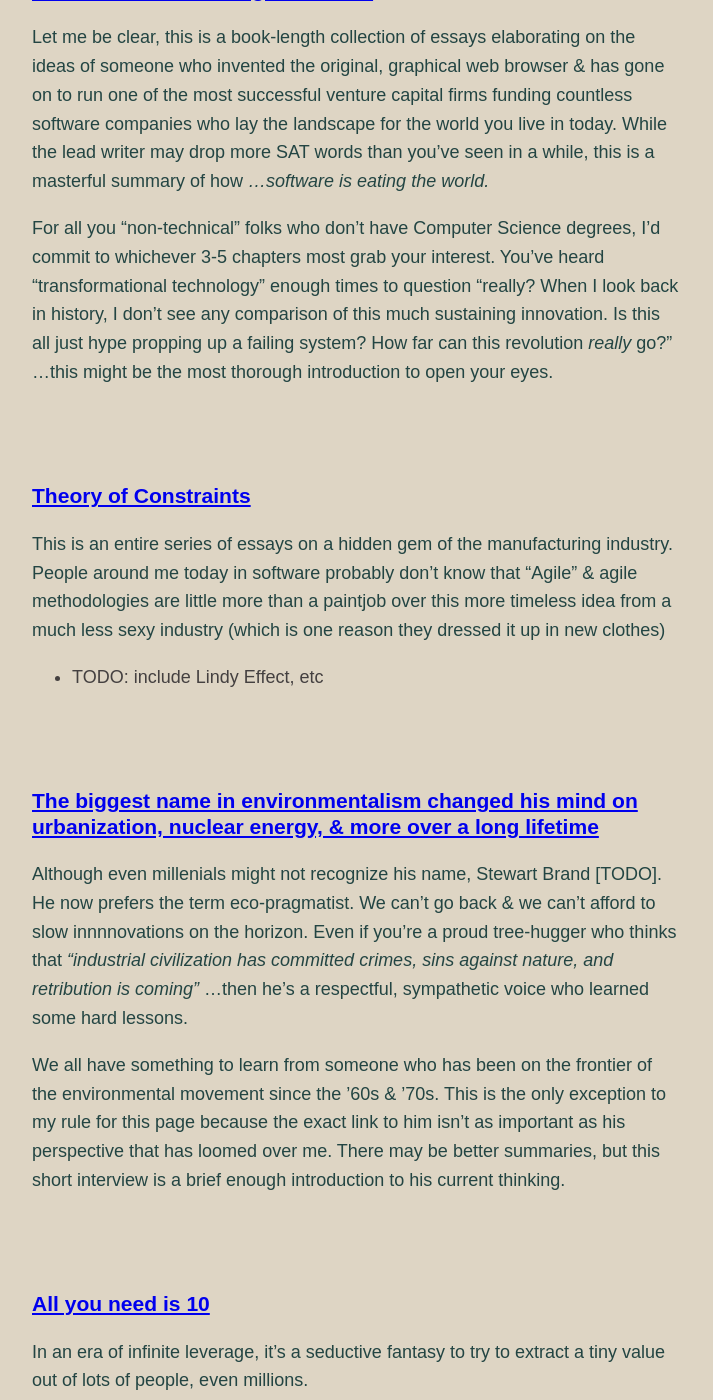
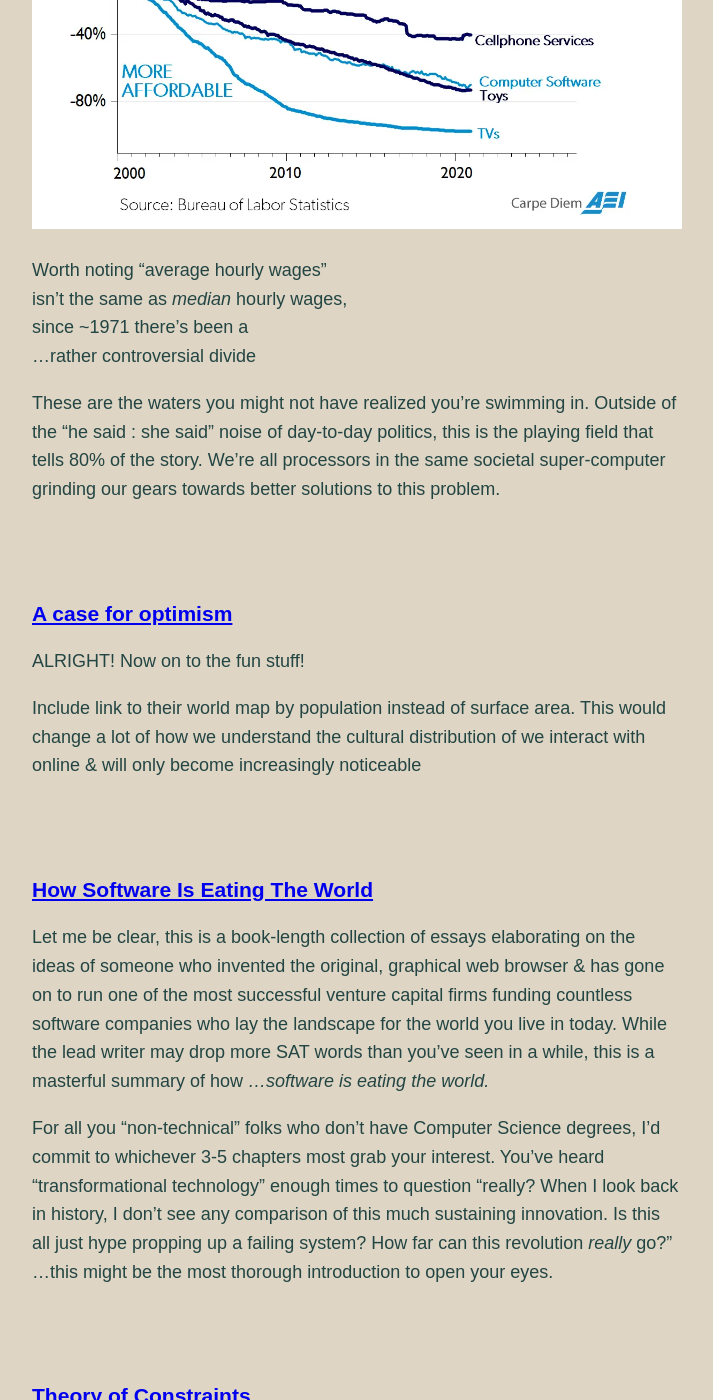
Before and after one commit to theshteves/stevenkneiser.com, a Jekyll site: the page built from links.md, in a window 1280 px wide and 1400 px high, scrolled down 4995 px. Shown: the whole window, without its empty margins (283-996 px from the left). Built offline with Jekyll 4.4.1, drawn with Linux system fonts in a browser that asks for light colours; some of the changed text lies outside the part shown.

Commit message:
added to /links

```diff
--- a/_config.yml
+++ b/_config.yml
@@ -33,3 +33,6 @@
   - jekyll-seo-tag
   - jekyll-sitemap
   - jekyll-toc
+
+exclude:
+  - stevenkneiser.com
--- a/links.md
+++ b/links.md
@@ -19,18 +21,16 @@
 * [Attia on Longevity](#how-aging-will-kill-you-what-you-can-do-about-that)
 * [r/personalfinance flowchart](#rpersonalfinance-flowchart)
 * [2 decades of Inflation](#2-decades-of-inflation)
-* how software is eating the world
-* [don't be so cynical](#dont-be-so-cynical)
-* first, ten
+* [A case for optimism](#dont-be-so-cynical)
+* [first, 10](#all-you-need-is-10)
 * tiny product is why
 * [Theory of Constraints](#theory-of-constraints)
-* stewart brand's ideological shift on environmentalism
+* [how software is eating the world](#how-software-is-eating-the-world)
+* maturing environmentalism <!---an old dog in environmentalism learned new tricks-->
 * former UN ambassador for singapore on the ASEAN miracle vs The West
 * [Everything Is A Remix™](#everything-is-a-remix)
 * [You don't have to be local](#you-dont-have-to-be-local)
-* "against waldenponding"
-* air purifier
-* maybe even a "classic" or 2
+* air quality
 * [memorable quotes](#quotes)
 
 
@@ -41,6 +41,8 @@
 ## [How aging will kill you<br>& what you can do about that](https://youtu.be/vDFxdkck354?t=478){:target="\_blank"}
 
 <iframe width="100%" height="315" src="https://www.youtube.com/embed/vDFxdkck354?start=478" title="Peter Attia - Reverse engineered approach to human longevity" frameborder="0" allow="accelerometer; autoplay; clipboard-write; encrypted-media; gyroscope; picture-in-picture" allowfullscreen></iframe>
+
+Don't worry, there's no strong-arm philosophy/product/pitch at the end here: just a survey of some exploratory research.
 
 Here's Peter, both an engineer & accomplished medical doctor, speaking to a room
 of medical researchers so don't expect to follow every detail of this
@@ -65,6 +67,8 @@
 
 _(Specific to the U.S.)_
 
+The art of investing is the art of decision-making. Every decision you make is a vote for the person you'll become. **This is the lazy-yet-informed approach to maximize your returns _relative to your risk & effort_**. The "20% of effort that will yield you 80% of the results"
+
 In my experience,
 <br>you'll take this 1 of 2 ways
 <br>(assuming this is news to you):
@@ -74,7 +78,7 @@
 
 * TODO: why that's not this case
 
-The secret is that you have a backwards case of "grass is greener". Ignorance is not bliss & you know it: it eats away at you from the inside until you're a hollow shell of your former self. Getting clear on "your finances" is actually the true antidote to stress. For many, thinking about money is like having to stare into the abyss of their problems, when it's actually more like ropping off a crime scene & getting the victims the answers they deserve.
+The secret is that you have a backwards case of "grass is greener". Ignorance is not bliss & you know it: it eats away at you from the inside until you're a hollow shell of your former self. Getting clear on "your finances" is the only antidote to stress, the only therapy of its kind. For many, thinking about money is like having to stare into the abyss of their problems, when it's actually more like roping off a crime scene & getting the victims the answers they deserve.
 
 You may think you have nothing, that you're doomed, but a quick google search will find you many stories of people that have gotten out of significantly more dire financial circumstances. Just because you have 40k/80k/120k in student loan debt & several thousand in credit card debt is far from the end of the world.
 
@@ -98,6 +102,17 @@
 
 > _"A fool & his money are soon parted"_<br>--[proverb]
 
+<br>
+
+That's my plea
+<br>& I hope you'll thank me
+<br>for not burying it further down
+
+_P.S. Your parents called 📞<br>they want to know when you're finally going to get a haircut & a "real" job_
+
+Their words, not mine
+
+
 <br><br>
 
 
@@ -105,16 +120,30 @@
 
 _(Specific to the U.S.)_
 
-You might not care about economic theory, but this single graph explains so much of the current economy around us [in the U.S.]. In the last 20 years, what goods & services are more expensive dollar-for-dollar than they used to be?
+You might not care about economic theory, but this single graph explains so much of the current economy around us [in the U.S.]. **In the last 20 years, what goods & services have become more expensive dollar-for-dollar & by how much?**
 
-You may be familiar with the general _idea_ of inflation & how $80 was _a very big deal_ in 1910, but not every dollar is equal [in the way you thought]. This is a simply peak behind the curtain of inflation _grouped by sector_
+You may be familiar
+<br>with _the general idea_ of inflation
+<br>& how $80 was _"actually a pretty big deal"_ in 1910,
+
+but not every dollar is equal [in the way you thought],
+<br>so let's peak behind that curtain _...by sector_
 
 ![Baumol's Cost Disease](/assets/img/cost-disease.webp){:style="width:100%"}
+
+Worth noting "average hourly wages"
+<br>isn't the same as _median_ hourly wages,
+<br>since ~1971 there's been a
+<br>...rather controversial divide
+
+These are the waters you might not have realized you're swimming in. Outside of the "he said : she said" noise of day-to-day politics, this is the playing field that tells 80% of the story. We're all processors in the same societal super-computer grinding our gears towards better solutions to this problem.
 
 <br><br>
 
 
-### [Don't be so cynical](https://ourworldindata.org/wrong-about-the-world){:target="\_blank"}
+### [A case for optimism](https://ourworldindata.org/wrong-about-the-world){:target="\_blank"}
+
+ALRIGHT! Now on to the fun stuff!
 
 Include link to their world map by population instead of surface area. This would change a lot of how we understand the cultural distribution of we interact with online & will only become increasingly noticeable
 
@@ -139,15 +168,11 @@
 <br><br>
 
 
-### [The biggest name in environmentalism changed his mind on urbanization, nuclear energy, & more over a long lifetime](https://e360.yale.edu/features/stewart_brands_strange_trip_whole_earth_to_nuclear_power){:target="\_blank"}
+### [All you need is 10](https://seths.blog/2009/04/first-ten/){:target="\_blank"}
 
-Although even millenials might not recognize his name, Stewart Brand [TODO]. He now prefers the term eco-pragmatist. We can't go back & we can't afford to slow innnnovations on the horizon. Even if you're a proud tree-hugger who thinks that _"industrial civilization has committed crimes, sins against nature, and retribution is coming"_ ...then he's a respectful, sympathetic voice who learned some hard lessons.
+"but Global™ this! Macroeconomic™ that! Geopolitical™ these!"
 
-We all have something to learn from someone who has been on the frontier of the environmental movement since the '60s & '70s. This is the only exception to my rule for this page because the exact link to him isn't as important as his perspective that has loomed over me.  There may be better summaries, but this short interview is a brief enough introduction to his current thinking.
-
-<br><br>
-
-### [All you need is 10](https://seths.blog/2009/04/first-ten/){:target="\_blank"}
+Good news! You can build a calm life in your own backyard. This is calm amidst the storm. **This is soothing wisdom from an age of distraction**.
 
 In an era of infinite leverage, it's a seductive fantasy to try to extract a tiny value out of lots of people, even millions.
 
@@ -160,15 +185,37 @@
 
 After 5 years of consuming every thoughtpiece that gives the faintest smell of entrepreneurship, this is one of my top 5, it came to mind second. What makes it better than any other though is raw simplicity. Unlike the others, this is the most timeless. It will never go out of style. It doesn't have any prerequisites. It doesn't even give you permission to procrastinate by reading another follow-up article.
 
-First, ten.
+First, 10.
 <br>& they'll take it from there
 <br>but only once your stuff is good enough
 
+When is it good enough?
+
+When you can stop pushing
+because they've started pulling
+because they're getting value from you
+
+<br>
+
 Create for 10, not 10,000
+
+First, 10.
+<br>& they'll take it from there
+<br>but only once your stuff is good enough
 
 BONUS: study his writing for a masterclass in simplicity (this blurb was longer than his average post)
 
 <br><br>
+
+
+### [Everything Is A Remix™](https://www.everythingisaremix.info/watch-the-series){:target="\_blank"}
+
+Being original is overrated, but more importantly it's not realistic
+
+> _"Good artists copy. Great artists steal."_
+
+<br><br>
+
 
 ### [Small Business 2.0 Revolution](https://stackingthebricks.com/why-you-should-do-a-tiny-product-first/){:target="\_blank"}
 
@@ -187,6 +234,7 @@
 <br><br>
 
 
+<!---
 ### [Against Waldenponding](https://breakingsmart.substack.com/p/against-waldenponding){:target="\_blank"}
 
 When's the last time you've heard this:
@@ -196,15 +244,7 @@
 ...it's one thing to savor the time you get to be around friends & family, but perhaps the fantasies of taking months at a time away from society aren't what they're cracked up to be. I love this stuff so much because I've never heard this counter-argument: it makes me feel equally more & less at peace with the world today. That's a paradox I love to lean into.
 
 <br><br>
-
-
-### [Everything Is A Remix™](https://www.everythingisaremix.info/watch-the-series){:target="\_blank"}
-
-Being original is overrated, but more importantly it's not realistic
-
-> _"Good artists copy. Great artists steal."_
-
-<br><br>
+-->
 
 
 ### [You don't have to be local](https://sive.rs/local){:target="\_blank"}
@@ -221,9 +261,21 @@
 <br><br>
 
 
+### [The biggest name in environmentalism changed their mind on urbanization, nuclear energy, & more over a long lifetime](https://e360.yale.edu/features/stewart_brands_strange_trip_whole_earth_to_nuclear_power){:target="\_blank"}
+
+Although even millenials might not recognize his name, Stewart Brand [TODO]. He now prefers the term eco-pragmatist. We can't go back & we can't afford to slow innnnovations on the horizon. Even if you're a proud tree-hugger who thinks that _"industrial civilization has committed crimes, sins against nature, and retribution is coming"_ ...then he's a respectful, sympathetic voice who learned some hard lessons.
+
+We all have something to learn from someone who has been on the frontier of the environmental movement since the '60s & '70s. This is the only exception to my rule for this page because the exact link to him isn't as important as his perspective that has loomed over me.  There may be better summaries, but this short interview is a brief enough introduction to his current thinking.
+
+<br><br>
+
+
 ### [Improve your Air Quality](https://dynomight.net/air/){:target="\_blank"}
 
 A data-driven rant on why you should care about Air Quality & what you should do about it
+
+In an urbanizing world,
+<br>sensitivity to air pollution outdoors AND indoors will probably continue to grow more relevant
 
 _I promptly chucked my ultrasonic dehumidifier out the window after reading this_
 
```
Also changed, not shown: other parts of links.md (+4 -2 lines).
